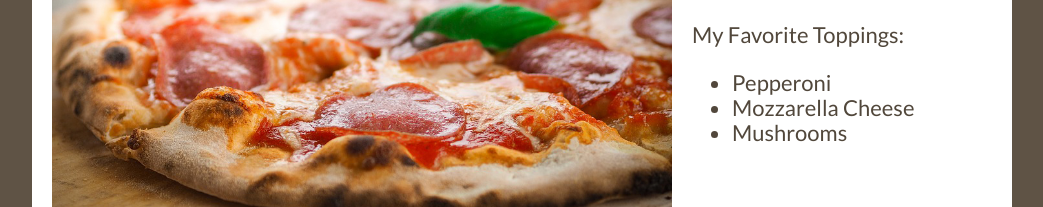
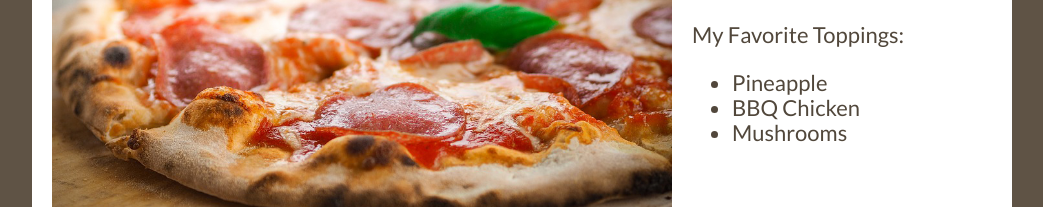
Before and after one commit to chadaponthinkful/pizza, a plain HTML site: page index.html in a window 1280 px wide. Shown: the part 197-404 px from the top of the page, without its empty margins (118-1161 px from the left). Drawn offline with nearby package versions, Linux system fonts and the light colour scheme; a web font is replaced by a local one.

Commit message:
Update index.html

```diff
--- a/index.html
+++ b/index.html
@@ -22,8 +22,8 @@
     <h1>Pizza!</h1>
     <p>My Favorite Toppings: </p>
     <ul>
-      <li>Pepperoni</li>
-      <li>Mozzarella Cheese</li>
+      <li>Pineapple</li>
+      <li>BBQ Chicken</li>
       <li>Mushrooms</li>
     </ul>
   </div>
```
